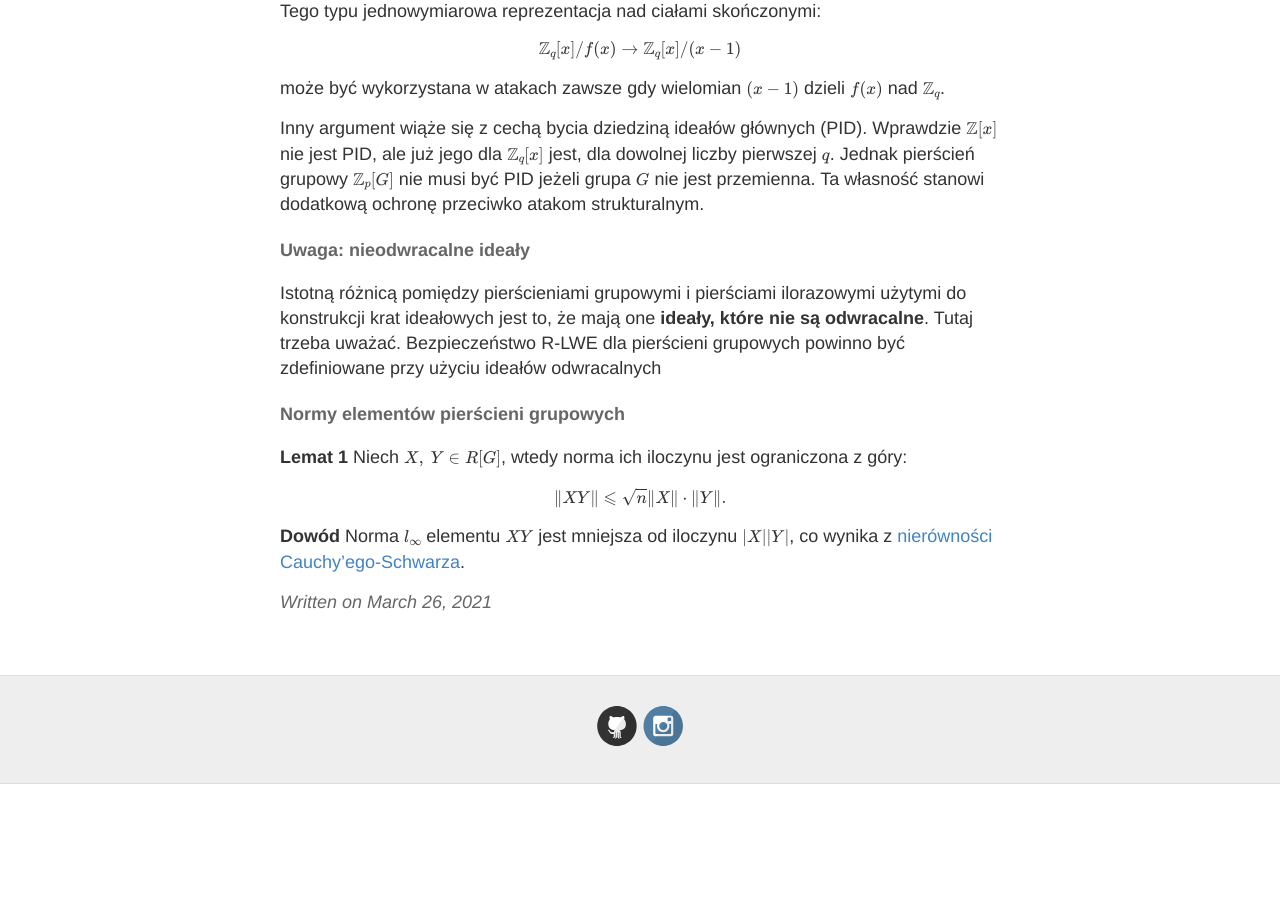
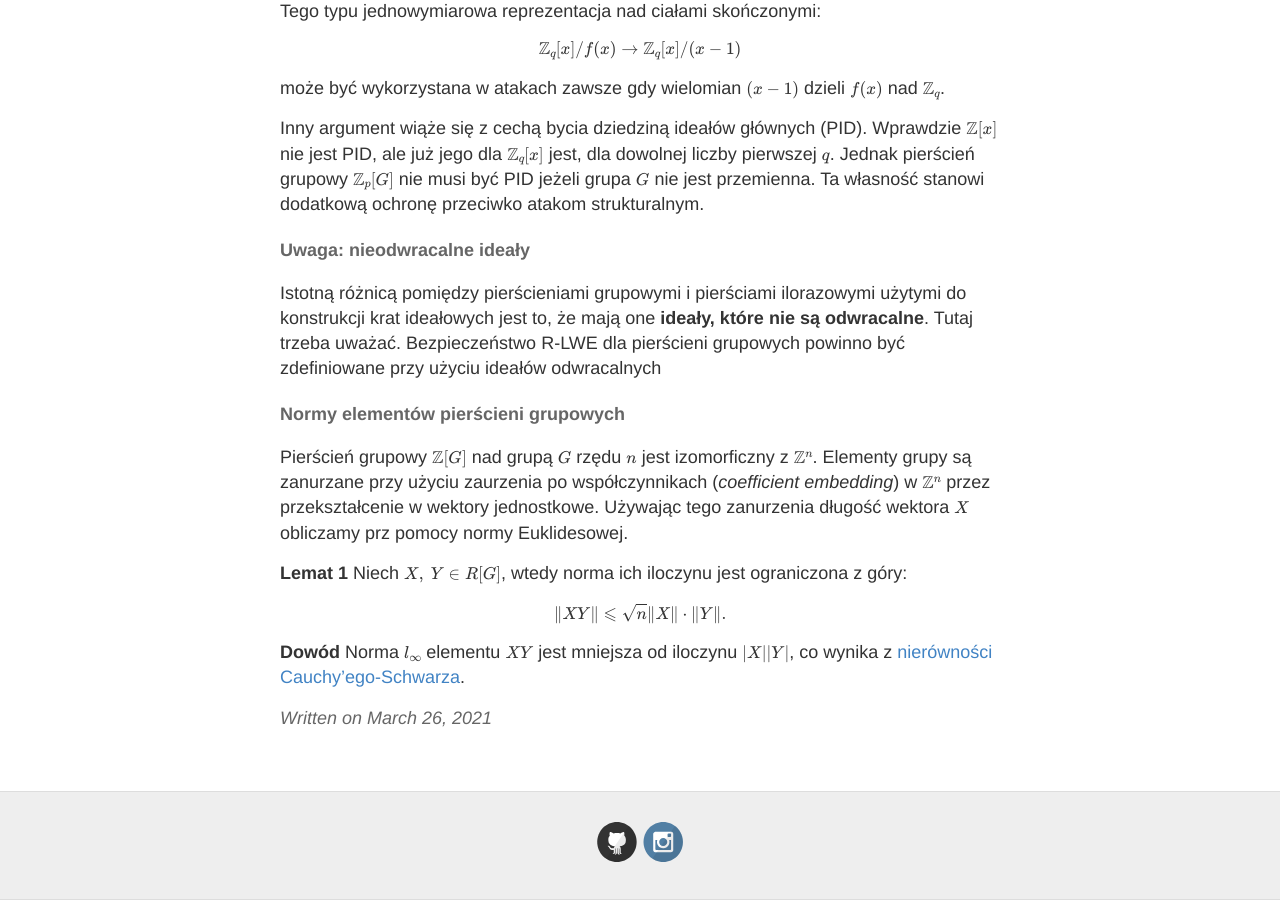
Before and after one commit to keIpie/keIpie.github.io, a Jekyll site: the page built from rg/_posts/2021-3-26-gr_lwe.md, in a window 1280 px wide and 900 px high, scrolled down 909 px. Built offline with Jekyll 4.4.1, drawn with Linux system fonts in a browser that asks for light colours; formulas are drawn with MathJax 3; before the commit the page ends 1693 px from its top, so only the background shows below that.

Commit message:
gr zanurzenia

```diff
--- a/rg/_posts/2021-3-26-gr_lwe.md
+++ b/rg/_posts/2021-3-26-gr_lwe.md
@@ -42,6 +42,11 @@ pierścieni grupowych powinno być zdefiniowane przy użyciu ideałów odwracaln
 
 #### Normy elementów pierścieni grupowych
 
+Pierścień grupowy $\mathbb{Z}[G]$ nad grupą $G$ rzędu $n$ jest izomorficzny z $\mathbb{Z}^n$. Elementy grupy
+są zanurzane przy użyciu zaurzenia po współczynnikach (*coefficient embedding*) w $\mathbb{Z}^n$ przez
+przekształcenie w wektory jednostkowe. Używając tego zanurzenia długość wektora $X$ obliczamy prz pomocy normy
+Euklidesowej.
+
 **Lemat 1** Niech $X,~Y \in R[G]$, wtedy norma ich iloczynu jest ograniczona z góry:
 
 $$ \| XY \| \leqslant \sqrt{n} \| X \| \cdot \| Y \|. $$
```
